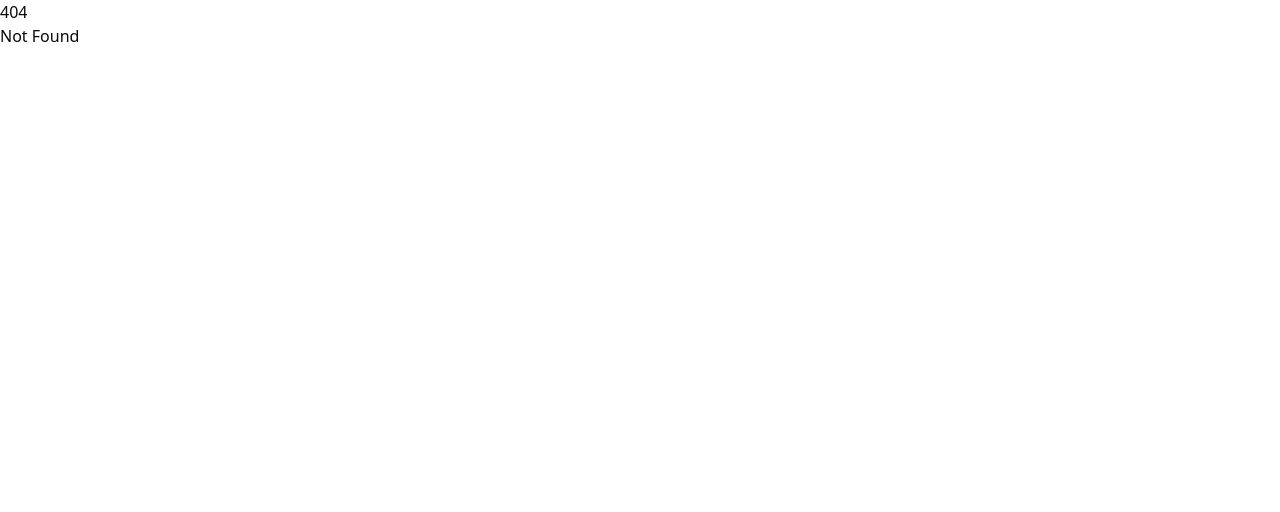
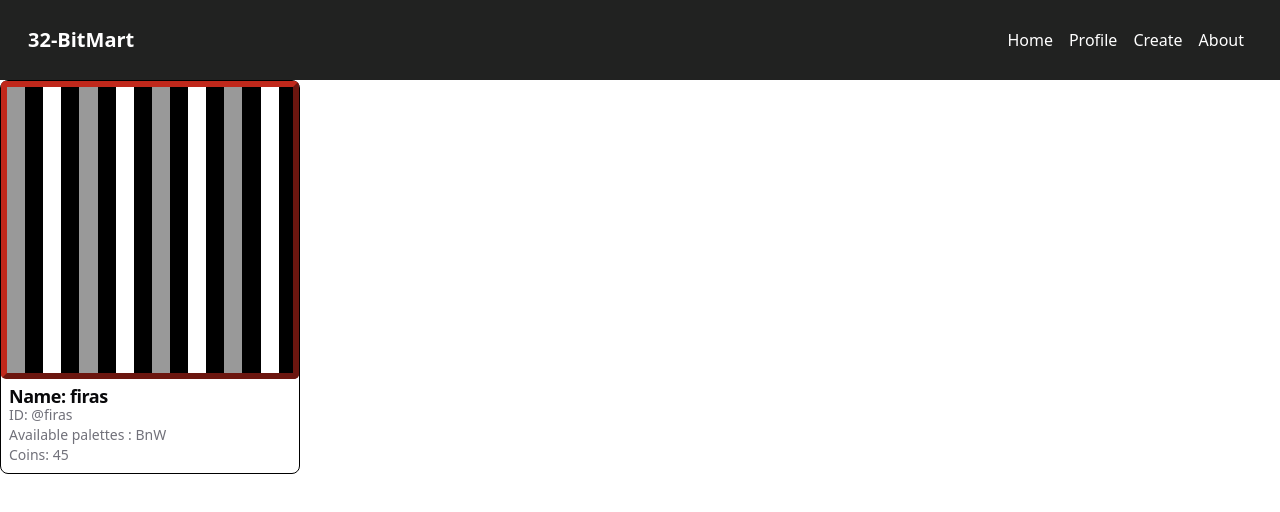
Before and after one commit to firasRoggai/32-BitMart, a SvelteKit app: page /profile/firas in a window 1280 px wide. Before the commit this address had no page. Shown: the top 512 px of the page. Built offline with nearby package versions, Linux system fonts and the light colour scheme.

Commit message:
added few routes

```diff
--- a/src/lib/components/Art.svelte
+++ b/src/lib/components/Art.svelte
@@ -8,36 +8,24 @@
     import FaRegQuestionCircle from "svelte-icons/fa/FaRegQuestionCircle.svelte";
 
     import { getArtById } from "$lib/client/artClient";
-    import {
-        drawArtToCanvas,
-        generateArtBorderColor,
-    } from "$lib/utils/artSerde";
-    import { onMount } from "svelte";
+
     import ArtDropdown from "./ArtDropdown.svelte";
+    import ArtDisplay from "./ArtDisplay.svelte";
+    import { cn } from "../utils";
 
     export let art_id: string;
+    export let className: string = "";
 
     let canvas: HTMLCanvasElement;
 
     let data: any;
 
-    onMount(async () => {
-        const response = await getArtById(art_id);
-
-        data = response;
-
-        console.log(data);
-
-        const pixel_data = data.pixel_data;
-
-        drawArtToCanvas(canvas, { pixel_data });
-        canvas.style.borderColor = generateArtBorderColor(pixel_data);
-    });
+    const response = getArtById(art_id);
 </script>
 
-<div class="w-[270px]">
+<div class={cn(className, "w-[270px] md:w-[350px]")}>
+    {#await response then data}
     <Card.Root>
-        {#if data}
         <Card.Header>
             <Card.Title class="flex justify-between w-full">
                 <div>
@@ -54,11 +42,9 @@
                 </Tooltip.Root>
             </Card.Title>
         </Card.Header>
-        {/if}
         <Card.Content>
-            <canvas class="w-full aspect-square" bind:this={canvas} />
+            <ArtDisplay pixel_data={data.pixel_data} />
         </Card.Content>
-        {#if data}
         <Card.Footer>
             <div class="w-full flex justify-between items-center">
                 <div class="flex items-center">
@@ -76,15 +62,7 @@
                 </div>
             </div>
         </Card.Footer>
-        {/if}
     </Card.Root>
+    {/await}
+
 </div>
-
-<style>
-    canvas {
-        image-rendering: pixelated;
-        border-width: 6px;
-        border-style: outset;
-        border-radius: 5px;
-    }
-</style>
--- /dev/null
+++ b/src/lib/components/ArtDisplay.svelte
@@ -0,0 +1,28 @@
+<script lang="ts">
+    let canvas: HTMLCanvasElement;
+    import {
+        drawArtToCanvas,
+        generateArtBorderColor,
+    } from "$lib/utils/artSerde";
+    import { onMount } from "svelte";
+
+    // props
+    export let pixel_data;
+
+    onMount(() => {
+        drawArtToCanvas(canvas, { pixel_data });
+        canvas.style.borderColor = generateArtBorderColor(pixel_data);
+    });
+
+</script>
+
+<canvas class="w-full aspect-square" bind:this={canvas} />
+
+<style>
+    canvas {
+        image-rendering: pixelated;
+        border-width: 6px;
+        border-style: outset;
+        border-radius: 5px;
+    }
+</style>
--- a/src/lib/components/Banner.svelte
+++ b/src/lib/components/Banner.svelte
@@ -1,23 +1,26 @@
 <script lang="ts">
-// imports
-import { Button } from "$lib/components/ui/button";
+    // imports
+    import { Button } from "$lib/components/ui/button";
 
-// props
-export let title : string;
-export let description : string;
-export let imageSrc : {src : string , alt : string};
-
+    // props
+    export let title: string;
+    export let description: string;
+    export let buttonText: string;
+    export let buttonLink: string;
+    export let imageSrc: { src: string; alt: string };
 </script>
 
 <div class="bg-zinc-200 md:flex justify-between items-start p-4 rounded-md">
     <div class="text-center md:text-left md:w-[70%]">
         <h2 class="text-2xl my-2">{title}</h2>
         <h1 class="font-bold text-3xl md:text-4xl my-3">{@html description}</h1>
-        <Button class="my-4" variant="outline">
-            Join Now!
-        </Button>
+        <a href={buttonLink}>
+            <Button class="my-4" variant="outline">
+                {buttonText}
+            </Button>
+        </a>
     </div>
     <div class="flex justify-center">
-        <img src={imageSrc.src} alt={imageSrc.alt}>
+        <img src={imageSrc.src} alt={imageSrc.alt} />
     </div>
 </div>
--- /dev/null
+++ b/src/lib/components/Heading.svelte
@@ -0,0 +1,7 @@
+<script lang="ts">
+export let text;
+</script>
+
+<div class="border-2 rounded px-3 border-black">
+    <h1 class="py-2 font-bold text-4xl">{text}</h1>
+</div>
--- a/src/lib/components/Navbar.svelte
+++ b/src/lib/components/Navbar.svelte
@@ -1,13 +1,12 @@
 <script lang="ts">
     // imports
-    // @ts-ignore
     import IoIosMenu from "svelte-icons/io/IoIosMenu.svelte";
 
     const navbarItems = [
-        { id: 1, name: "Home" },
-        { id: 2, name: "Profil" },
-        { id: 3, name: "Create" },
-        { id: 4, name: "About" },
+        { id: 1, name: "Home", href: "/" },
+        { id: 2, name: "Profile", href: "/profile/firas" },
+        { id: 3, name: "Create", href: "/create" },
+        { id: 4, name: "About", href: "/about" },
     ];
 
     let menuOpen = false;
@@ -16,24 +15,24 @@
         menuOpen = !menuOpen;
 
         // to prevent scrolling
-        if(menuOpen){
-            window.document.body.style.overflow = "hidden"
-        }
-        else {
-            window.document.body.style.overflow = "auto"
+        if (menuOpen) {
+            window.document.body.style.overflow = "hidden";
+        } else {
+            window.document.body.style.overflow = "auto";
         }
     }
-
 </script>
 
 <nav
     class="bg-[#212221] text-white h-[12vh] md:h-[10vh] flex justify-between items-center px-7"
 >
-    <h1 class="font-bold text-xl">32-BitMart</h1>
+    <h1 class="font-bold text-xl">
+        <a href="/"> 32-BitMart </a>
+    </h1>
     <ul class="hidden md:flex">
         {#each navbarItems as item (item.id)}
             <li class="px-2">
-                <a href="/">
+                <a href={item.href}>
                     {item.name}
                 </a>
             </li>
@@ -51,7 +50,7 @@
         <ul class="py-4">
             {#each navbarItems as item (item.id)}
                 <li class="px-2 py-6 text-xl border-b-2 border-black">
-                    <a href="/">
+                    <a on:click={toggleMenu} href={item.href}>
                         {item.name}
                     </a>
                 </li>
--- a/src/lib/components/ui/card/card.svelte
+++ b/src/lib/components/ui/card/card.svelte
@@ -9,7 +9,7 @@
 </script>
 
 <div
-	class={cn("rounded-lg bg-card text-card-foreground", className)}
+	class={cn("rounded-lg text-card-foreground", className)}
 	{...$$restProps}
 >
 	<slot />
--- a/src/routes/+layout.svelte
+++ b/src/routes/+layout.svelte
@@ -1 +1,7 @@
-<script>import "../app.pcss";</script><slot></slot>
+<script>
+    import Navbar from "$src/lib/components/Navbar.svelte";
+    import "../app.pcss";
+</script>
+
+<Navbar />
+<slot />
--- a/src/routes/+page.svelte
+++ b/src/routes/+page.svelte
@@ -4,18 +4,35 @@
     import Navbar from "$lib/components/Navbar.svelte";
     import heroImage from "$lib/assets/HeroImage.gif";
     import Art from "$lib/components/Art.svelte";
+    import Heading from "$src/lib/components/Heading.svelte";
 
+    const arts = [
+        { id: 1, art_id: "12345" },
+    ];
 </script>
 
-<Navbar />
 <section class="p-5">
     <Banner
         title="January Event"
         description="Discover the power of colors with new themes and more! get your spot now."
+        buttonText="Join Now!"
+        buttonLink="/profile"
         imageSrc={{ src: heroImage, alt: "Main Image" }}
     />
 </section>
 
-<section class="p-5">
-    <Art art_id="12345" />
+<section class="p-5 m-auto">
+    <Heading text="LATEST ART" />
+    <div class="grid grid-cols-1 sm:grid-cols-2 md:grid-cols-3 justify-items-start py-5">
+        {#each arts as art (art.id)}
+            <Art art_id={art.art_id} />
+        {/each}
+    </div>
+
+    <Heading text="TRENDING ART" />
+    <div class="grid grid-cols-1 sm:grid-cols-2 md:grid-cols-3 justify-items-start py-5">
+        {#each arts as art (art.id)}
+            <Art art_id={art.art_id} />
+        {/each}
+    </div>
 </section>
--- /dev/null
+++ b/src/routes/about/+page.svelte
@@ -0,0 +1 @@
+<h1>This is an about page.</h1>
--- /dev/null
+++ b/src/routes/api/profile/[profile_id]/+server.ts
@@ -0,0 +1,14 @@
+import { json } from '@sveltejs/kit';
+
+export function GET({ params }) {
+    const { profile_id } = params;
+
+	return json({
+        display_name: "firas",
+        user_id: profile_id,
+        profile_pic_id: "1202".repeat(64),
+        coins: 45,
+        palettes: ["BnW"],
+        role: "admin"
+    } as CurrentUserModel);
+}
--- /dev/null
+++ b/src/routes/profile/[profile_id]/+page.svelte
@@ -0,0 +1,25 @@
+<script>
+    // imports
+    import * as Card from "$lib/components/ui/card";
+    import ArtDisplay from "$src/lib/components/ArtDisplay.svelte";
+
+    export let data;
+
+    const { display_name, user_id, coins, palletes, profile_pic_id, role } =
+        data;
+</script>
+
+<Card.Root class="border border-black w-[300px]">
+    <ArtDisplay pixel_data={data.profile_pic_id} />
+    <Card.Content class="p-2">
+        <Card.Title>Name: {display_name}</Card.Title>
+        <Card.Description>ID: @{user_id}</Card.Description>
+        <Card.Description>
+            <p>
+                Available palettes :
+                {data.palettes.join(",")}
+            </p>
+            <p>Coins: {coins}</p>
+        </Card.Description>
+    </Card.Content>
+</Card.Root>
--- /dev/null
+++ b/src/routes/profile/[profile_id]/+page.ts
@@ -0,0 +1,6 @@
+
+export async function load({ fetch , params }) {
+    const profileResponse = await fetch(`/api/profile/${params.profile_id}`);
+    const profileData = await profileResponse.json();
+    return profileData;
+}
```
Lines whose indentation alone changed are shown as unchanged.
